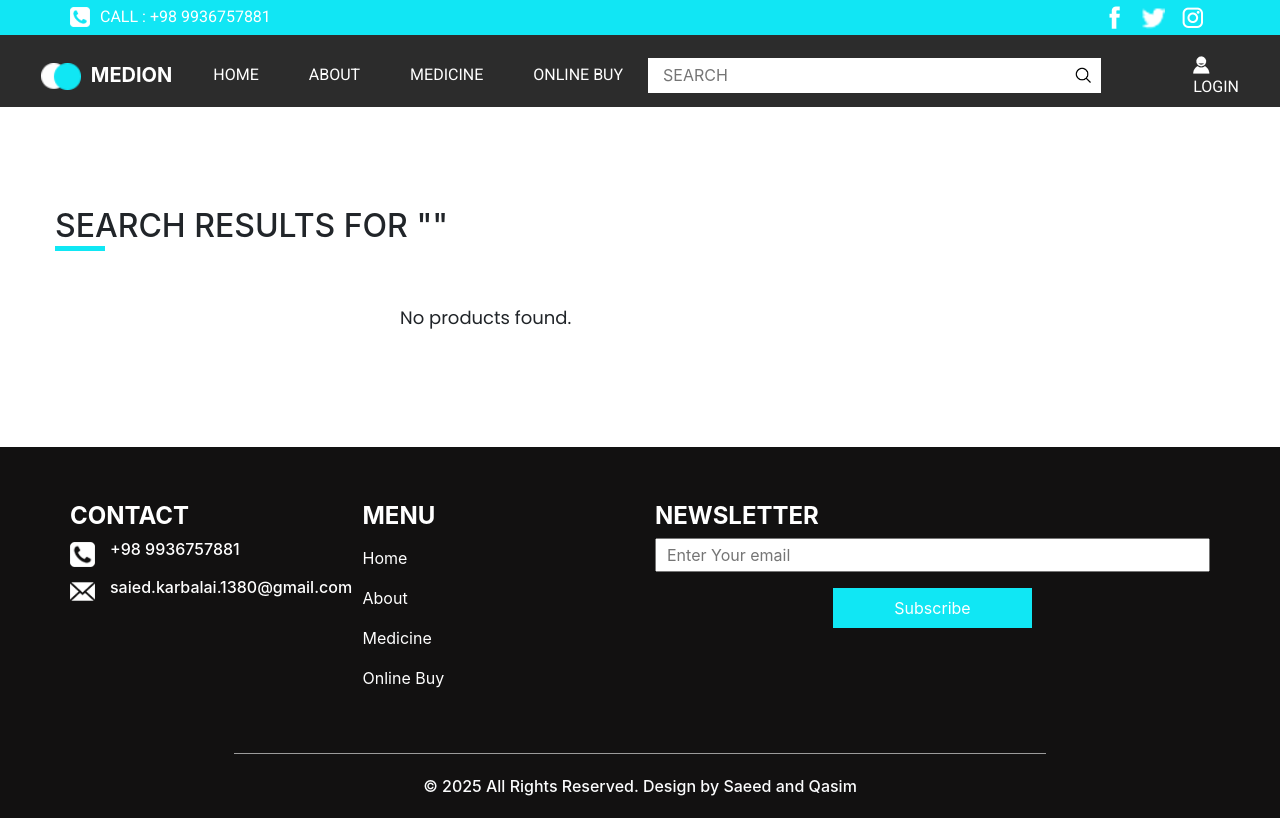
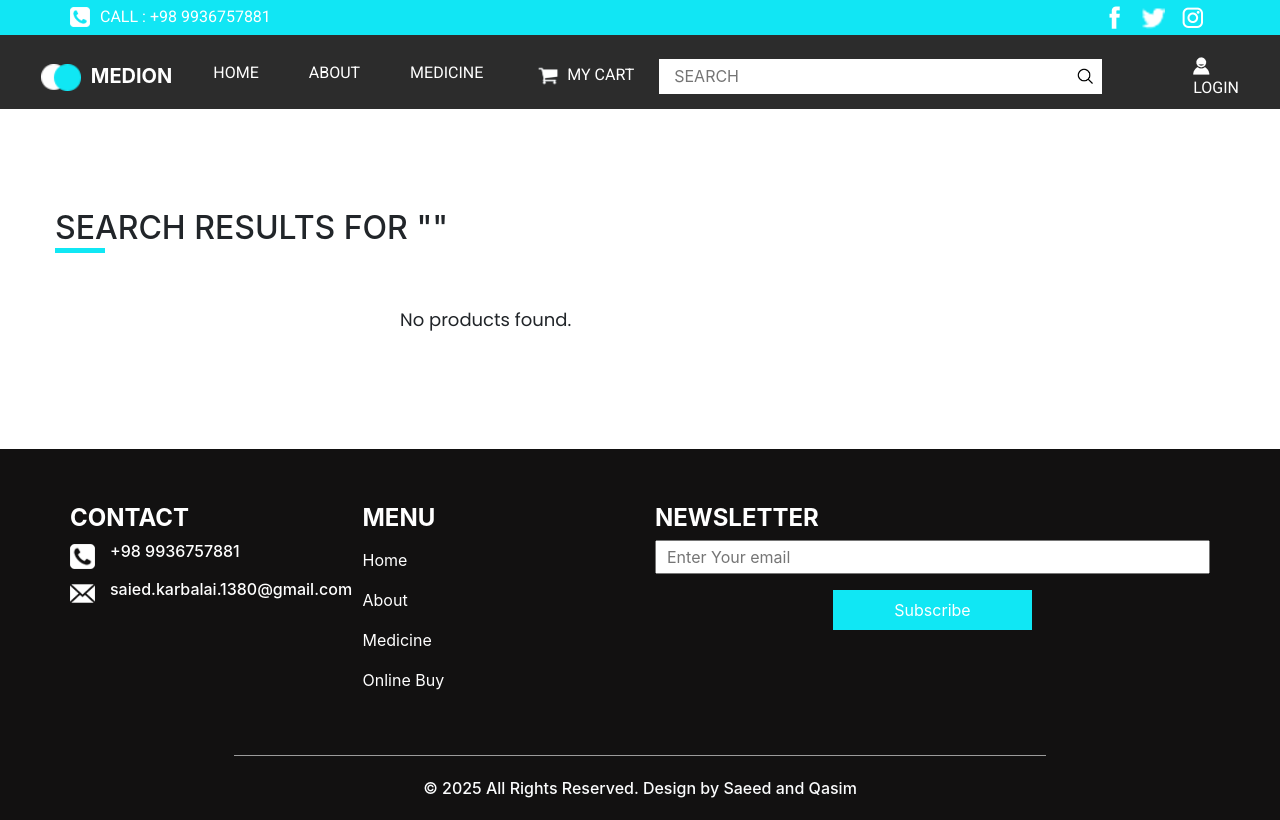
Before and after one commit to Saeed3687/Drugstore, a Django app: page /search/ in a window 1280 px wide. Run offline with Django 5.2, Linux system fonts and the light colour scheme; some libraries are stand-ins or nearby versions.

Commit message:
debug-mainpage

```diff
--- a/templates/product-page.html
+++ b/templates/product-page.html
@@ -124,7 +124,10 @@
                   <a class="nav-link" href=""> Medicine </a>
                 </li>
                 <li class="nav-item">
-                  <a class="nav-link" href=""> Online Buy </a>
+                  <a class="nav-link" href="">
+                    <img src="{% static 'images/Cart.png' %}" alt="Cart" style="width: 30px; height: 30px; margin-right: 0px;">
+                    My Cart
+                  </a>
                 </li>
 
 
--- a/templates/search.html
+++ b/templates/search.html
@@ -150,7 +150,10 @@
                   <a class="nav-link" href=""> Medicine </a>
                 </li>
                 <li class="nav-item">
-                  <a class="nav-link" href=""> Online Buy </a>
+                  <a class="nav-link" href="">
+                    <img src="{% static 'images/Cart.png' %}" alt="Cart" style="width: 30px; height: 30px; margin-right: 0px;">
+                    My Cart
+                  </a>
                 </li>
 
 
@@ -194,7 +197,7 @@
         {% for product in products %}
           <div class="product-card">
             <div class="product-header">
-              <a href="" style="color: white;">
+              <a href="{% url 'productPage' product.id %}" style="color: white;">
                 Buy Now
               </a>
             </div>
--- a/templates/user_info.html
+++ b/templates/user_info.html
@@ -141,7 +141,10 @@
                   <a class="nav-link" href=""> Medicine </a>
                 </li>
                 <li class="nav-item">
-                  <a class="nav-link" href=""> Online Buy </a>
+                  <a class="nav-link" href="">
+                    <img src="{% static 'images/Cart.png' %}" alt="Cart" style="width: 30px; height: 30px; margin-right: 0px;">
+                    My Cart
+                  </a>
                 </li>
 
 
--- a/templates/user_orders.html
+++ b/templates/user_orders.html
@@ -140,7 +140,10 @@
                   <a class="nav-link" href=""> Medicine </a>
                 </li>
                 <li class="nav-item">
-                  <a class="nav-link" href=""> Online Buy </a>
+                  <a class="nav-link" href="">
+                    <img src="{% static 'images/Cart.png' %}" alt="Cart" style="width: 30px; height: 30px; margin-right: 0px;">
+                    My Cart
+                  </a>
                 </li>
 
 
--- a/templates/user_profile.html
+++ b/templates/user_profile.html
@@ -114,7 +114,10 @@
                   <a class="nav-link" href=""> Medicine </a>
                 </li>
                 <li class="nav-item">
-                  <a class="nav-link" href=""> Online Buy </a>
+                  <a class="nav-link" href="">
+                    <img src="{% static 'images/Cart.png' %}" alt="Cart" style="width: 30px; height: 30px; margin-right: 0px;">
+                    My Cart
+                  </a>
                 </li>
 
 
```
Also changed, not shown: templates/mainPage.html (+4 -3 lines).
